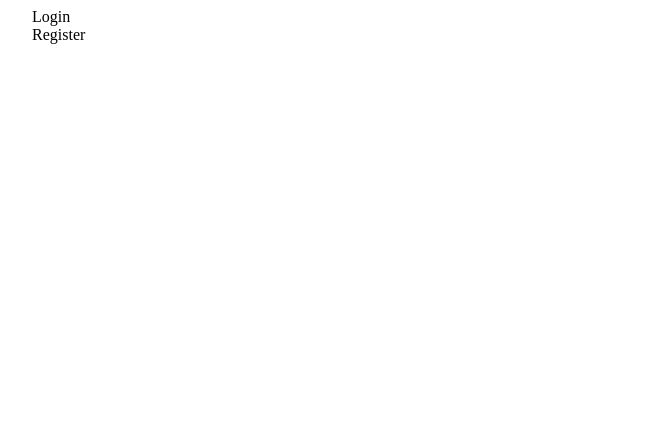
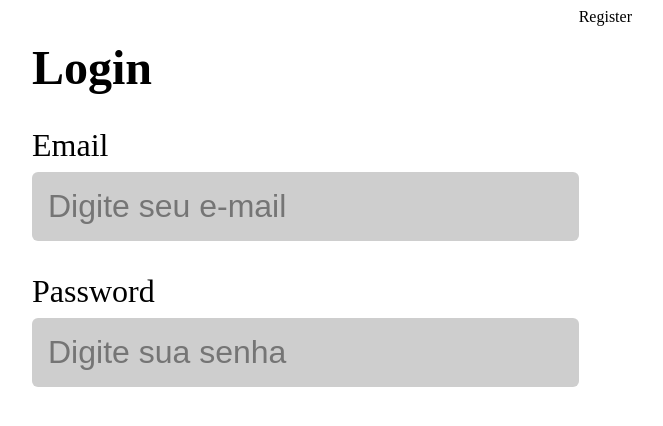
Before and after one commit to eduardojigub/ativy-challenge-full-stack, a React (Vite) app in the folder frontend/: page /auth in a window 1280 px wide. Shown: the top 426 px of the page, without its empty margins (308-971 px from the left). Built offline with nearby package versions, Linux system fonts and the light colour scheme.

Commit message:
feat: styling login component and adding global scss

```diff
--- /dev/null
+++ b/frontend/src/components/auth/AuthForm.module.scss
@@ -0,0 +1,31 @@
+.register,
+.login {
+  flex: 1;
+}
+
+.title {
+  font-size: 3rem;
+}
+.authForm {
+  margin-top: 2rem;
+  width: 100%;
+  label {
+    width: 100%;
+    font-size: 2rem;
+  }
+  input {
+    font-size: 2rem;
+    width: 100%;
+    margin-bottom: 2rem;
+    margin-top: 0.5rem;
+    padding: 1rem;
+    border-radius: 6px;
+    border: none;
+    background-color: rgb(206, 206, 206);
+  }
+  button[type='submit'] {
+    font-size: 2rem;
+    padding: 0.5rem 1rem;
+    cursor: pointer;
+  }
+}
--- a/frontend/src/components/auth/Login.jsx
+++ b/frontend/src/components/auth/Login.jsx
@@ -1,8 +1,23 @@
 import React from 'react';
+import classes from './AuthForm.module.scss';
 
 function Login() {
   return (
-    <div>Login</div>
+    <div className={classes.register}>
+      <h1 className={classes.title}>
+        Login
+      </h1>
+      <form className={classes.authForm}>
+        <label htmlFor="email">
+          Email
+          <input type="email" name="email" placeholder="Digite seu e-mail" required />
+        </label>
+        <label htmlFor="password">
+          Password
+          <input type="password" name="password" placeholder="Digite sua senha" required />
+        </label>
+      </form>
+    </div>
   );
 }
 
--- a/frontend/src/pages/Auth.jsx
+++ b/frontend/src/pages/Auth.jsx
@@ -2,11 +2,12 @@ import React from 'react';
 import Layout from '../components/Layout';
 import Login from '../components/auth/Login';
 import Register from '../components/auth/Register';
+import classes from './Auth.module.scss';
 
 function Auth() {
   return (
     <Layout>
-      <div>
+      <div className={classes.form_container}>
         <Login />
         <Register />
       </div>
--- /dev/null
+++ b/frontend/src/styles/global.scss
@@ -0,0 +1,18 @@
+@import url('https://fonts.googleapis.com/css2?family=Inter&display=swap');
+* {
+  padding: 0;
+  margin: 0;
+  box-sizing: border-box;
+}
+html {
+  font-size: 10px;
+  font-family: Inter, sans-serif;
+}
+
+body {
+  background: rgb(238, 238, 250);
+}
+
+a {
+  text-decoration: none;
+}
```
